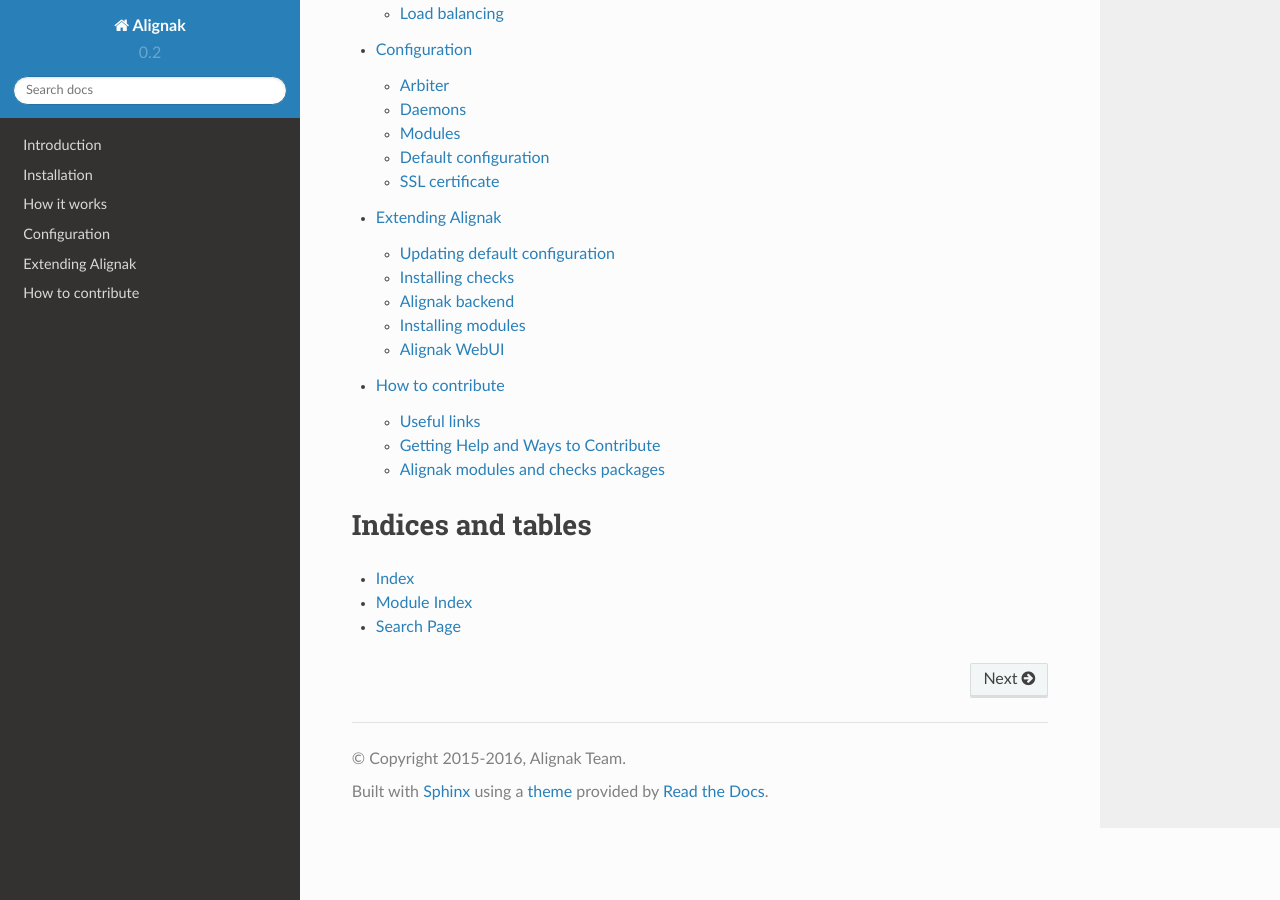
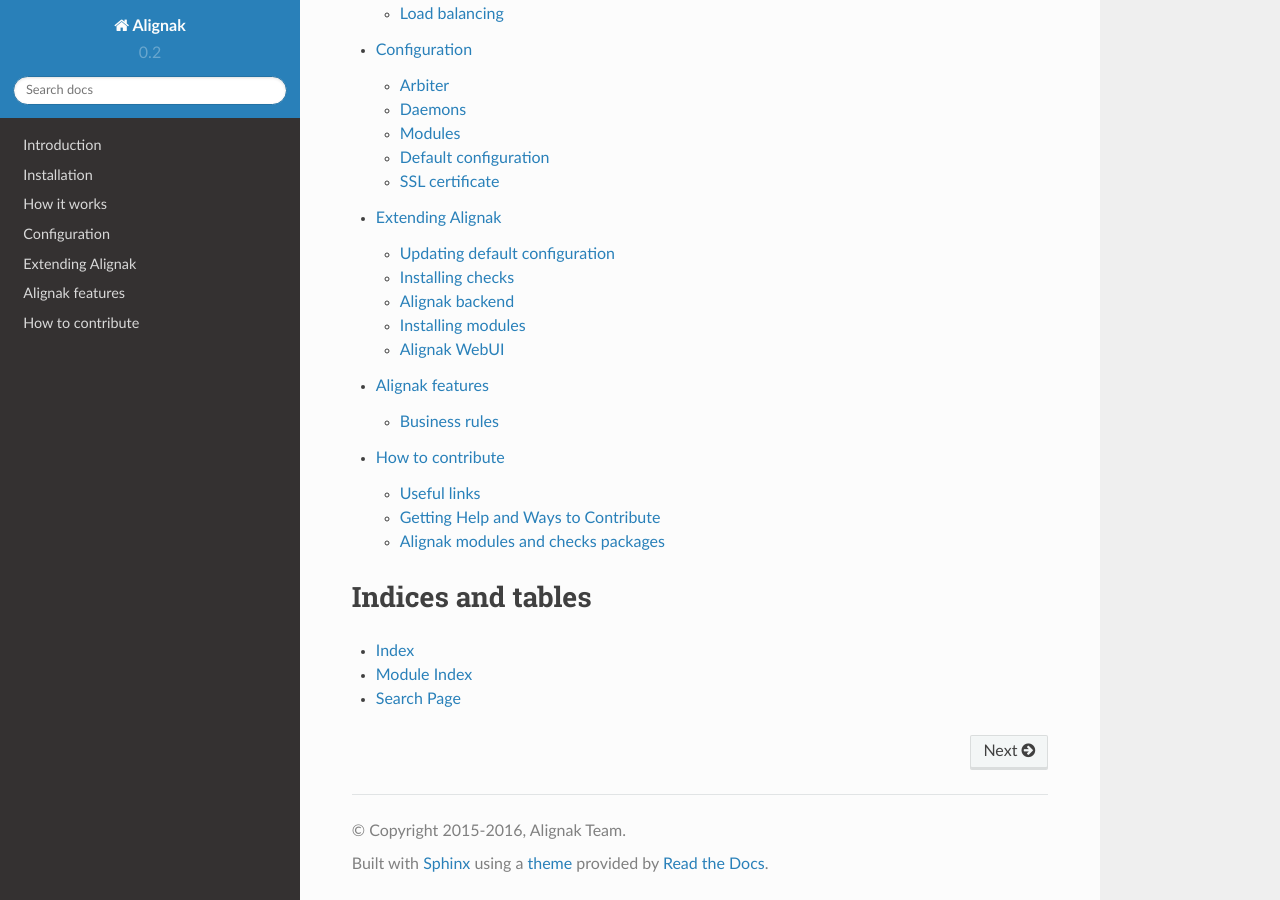
Before and after one commit to Alignak-monitoring/alignak-doc, a Sphinx documentation site: the page built from source/index.rst, in a window 1280 px wide and 900 px high, scrolled down 578 px. Built offline with Sphinx 7.4.7 and the Read the Docs theme 2.0.0, drawn with Linux system fonts in a browser that asks for light colours.

Commit message:
Add 06_alignak_features link in index

```diff
--- a/source/index.rst
+++ b/source/index.rst
@@ -16,6 +16,7 @@
    03_how_it_work/index
    04_configuration/index
    05_extending_alignak/index
+   06_alignak_features/index
    14_contributing/index
 
 
```
